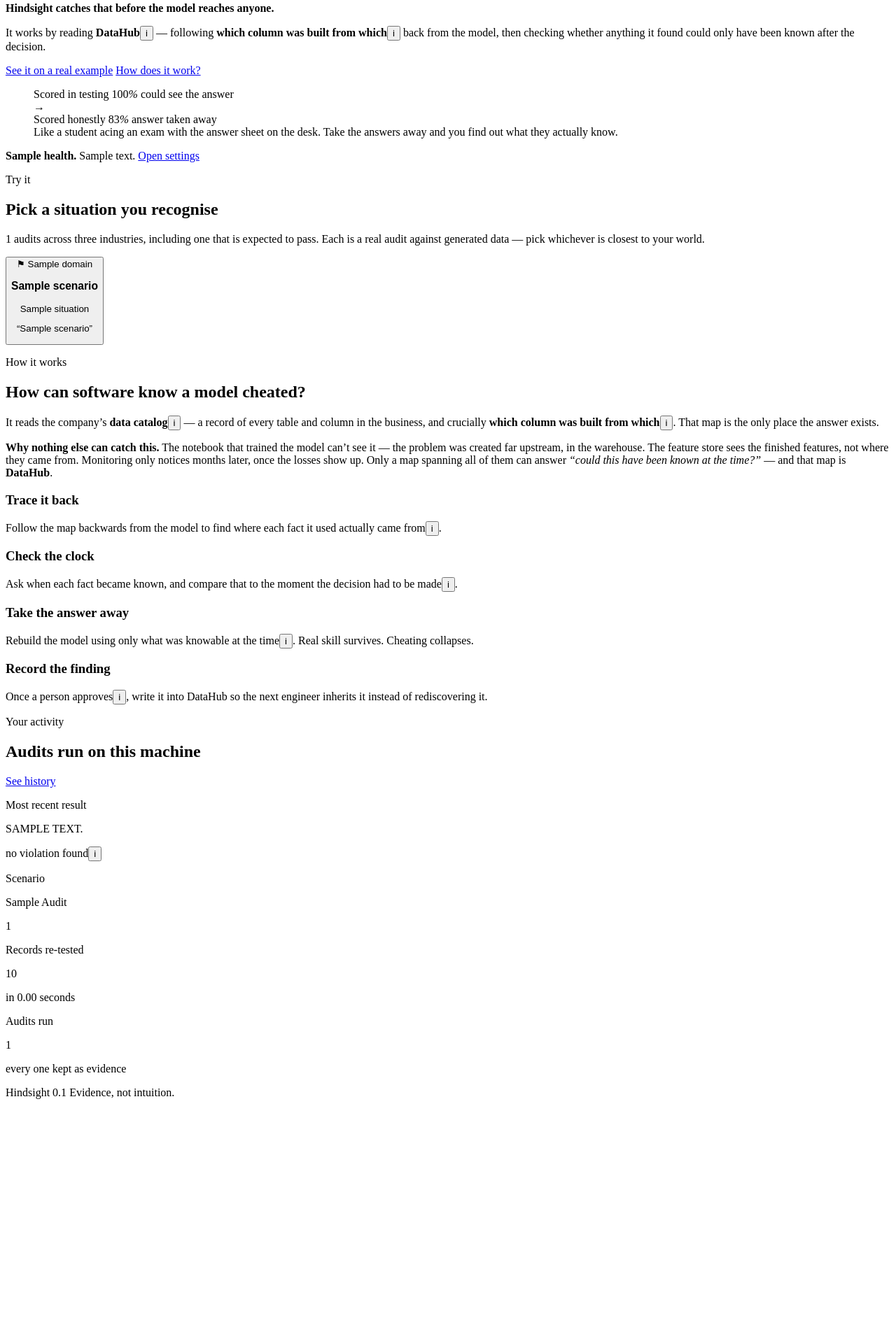
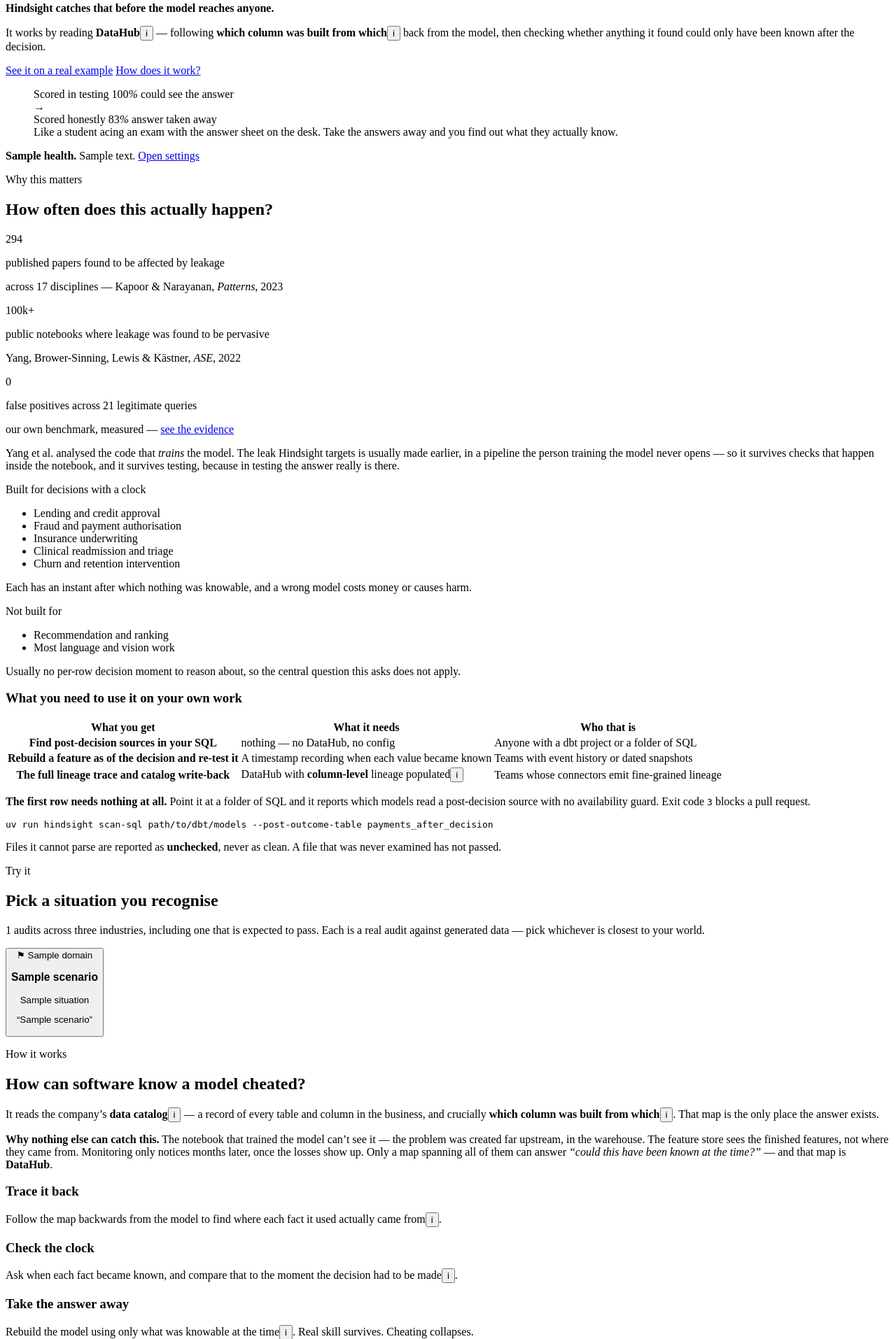
Before and after one commit to usv240/hindsight, a Python web app: template src/hindsight/web/templates/overview.html in a window 1280 px wide. Shown: the part 445-2359 px from the top of the page at 70% size. Before the commit the page ends 2016 px from the top, so only its background shows below. Run offline with Jinja, Linux system fonts and the light colour scheme; the template is opened without the code that fills it: most values are stand-ins (such as "Sample title", 1, 10 or a date in 2020).

Commit message:
Put the impact case on the landing page, with sources

```diff
--- /dev/null
+++ b/src/hindsight/web/templates/_impact.html
@@ -0,0 +1,120 @@
+{#- How common this is, who it costs, and what it takes to use this.
+
+    Placed high because a visitor's second question, after "what is it", is "does
+    this matter to me". The numbers are citations rather than claims: this
+    project's credibility comes from not overstating, and a hype block here would
+    undercut every honest disclosure further down. The "what you need" table is
+    part of the same bargain - naming who this does not serve is what makes the
+    rest believable. -#}
+
+<section class="impact" aria-labelledby="impact-heading">
+  <div class="section-heading">
+    <div>
+      <p class="eyebrow">Why this matters</p>
+      <h2 id="impact-heading">How often does this actually happen?</h2>
+    </div>
+  </div>
+
+  <div class="impact-figures">
+    <article class="impact-fig">
+      <p class="impact-value">294</p>
+      <p class="impact-label">published papers found to be affected by leakage</p>
+      <p class="impact-source">across 17 disciplines &mdash; Kapoor &amp; Narayanan, <em>Patterns</em>, 2023</p>
+    </article>
+    <article class="impact-fig">
+      <p class="impact-value">100k+</p>
+      <p class="impact-label">public notebooks where leakage was found to be pervasive</p>
+      <p class="impact-source">Yang, Brower-Sinning, Lewis &amp; K&auml;stner, <em>ASE</em>, 2022</p>
+    </article>
+    {#- Two citations and one of our own measurements, labelled as ours. An
+        earlier draft claimed "0 of those studies looked upstream", which is not
+        defensible: one of them is a literature survey, and asserting what it did
+        not examine would be exactly the kind of overreach this page argues
+        against. -#}
+    <article class="impact-fig">
+      <p class="impact-value">0</p>
+      <p class="impact-label">false positives across 21 legitimate queries</p>
+      <p class="impact-source">our own benchmark, measured &mdash; <a href="/evidence">see the evidence</a></p>
+    </article>
+  </div>
+
+  <p class="prose">
+    Yang et al. analysed the code that <em>trains</em> the model. The leak Hindsight
+    targets is usually made earlier, in a pipeline the person training the model never
+    opens &mdash; so it survives checks that happen inside the notebook, and it survives
+    testing, because in testing the answer really is there.
+  </p>
+
+  {#- Naming who this does not help is what makes the rest of the page credible. -#}
+  <div class="impact-fit">
+    <div class="impact-fit-col is-good">
+      <p class="impact-fit-head">Built for decisions with a clock</p>
+      <ul>
+        <li>Lending and credit approval</li>
+        <li>Fraud and payment authorisation</li>
+        <li>Insurance underwriting</li>
+        <li>Clinical readmission and triage</li>
+        <li>Churn and retention intervention</li>
+      </ul>
+      <p class="fine">
+        Each has an instant after which nothing was knowable, and a wrong model costs
+        money or causes harm.
+      </p>
+    </div>
+    <div class="impact-fit-col">
+      <p class="impact-fit-head">Not built for</p>
+      <ul>
+        <li>Recommendation and ranking</li>
+        <li>Most language and vision work</li>
+      </ul>
+      <p class="fine">
+        Usually no per-row decision moment to reason about, so the central question
+        this asks does not apply.
+      </p>
+    </div>
+  </div>
+
+  {#- The widening story: one tier genuinely needs nothing, and saying so is the
+      difference between a tool people admire and one they run. -#}
+  <h3 class="impact-sub">What you need to use it on your own work</h3>
+  <div class="table-wrap">
+    <table class="table">
+      <thead>
+        <tr>
+          <th scope="col">What you get</th><th scope="col">What it needs</th>
+          <th scope="col">Who that is</th>
+        </tr>
+      </thead>
+      <tbody>
+        <tr>
+          <th scope="row">Find post-decision sources in your SQL</th>
+          <td><span class="finding ok">nothing</span> &mdash; no DataHub, no config</td>
+          <td>Anyone with a dbt project or a folder of SQL</td>
+        </tr>
+        <tr>
+          <th scope="row">Rebuild a feature as of the decision and re-test it</th>
+          <td>A timestamp recording when each value became known</td>
+          <td>Teams with event history or dated snapshots</td>
+        </tr>
+        <tr>
+          <th scope="row">The full lineage trace and catalog write-back</th>
+          <td>DataHub with <strong>column-level</strong> lineage populated{{ info('column-lineage') }}</td>
+          <td>Teams whose connectors emit fine-grained lineage</td>
+        </tr>
+      </tbody>
+    </table>
+  </div>
+
+  <div class="callout">
+    <p>
+      <strong>The first row needs nothing at all.</strong> Point it at a folder of SQL and
+      it reports which models read a post-decision source with no availability guard.
+      Exit code <code>3</code> blocks a pull request.
+    </p>
+    <pre class="artifact"><code>uv run hindsight scan-sql path/to/dbt/models --post-outcome-table payments_after_decision</code></pre>
+    <p class="fine">
+      Files it cannot parse are reported as <strong>unchecked</strong>, never as clean.
+      A file that was never examined has not passed.
+    </p>
+  </div>
+</section>
--- a/src/hindsight/web/templates/overview.html
+++ b/src/hindsight/web/templates/overview.html
@@ -81,6 +81,8 @@
   <a href="/settings">Open settings</a>
 </div>
 {% endif %}
+
+{% include "_impact.html" %}
 
 <section aria-labelledby="pick-heading">
   <div class="section-heading">
```
Also changed, not shown: src/hindsight/web/static/styles.css (+63 -0 lines), tests/test_impact_panel.py (added, +75 -0 lines), 7 other files.
